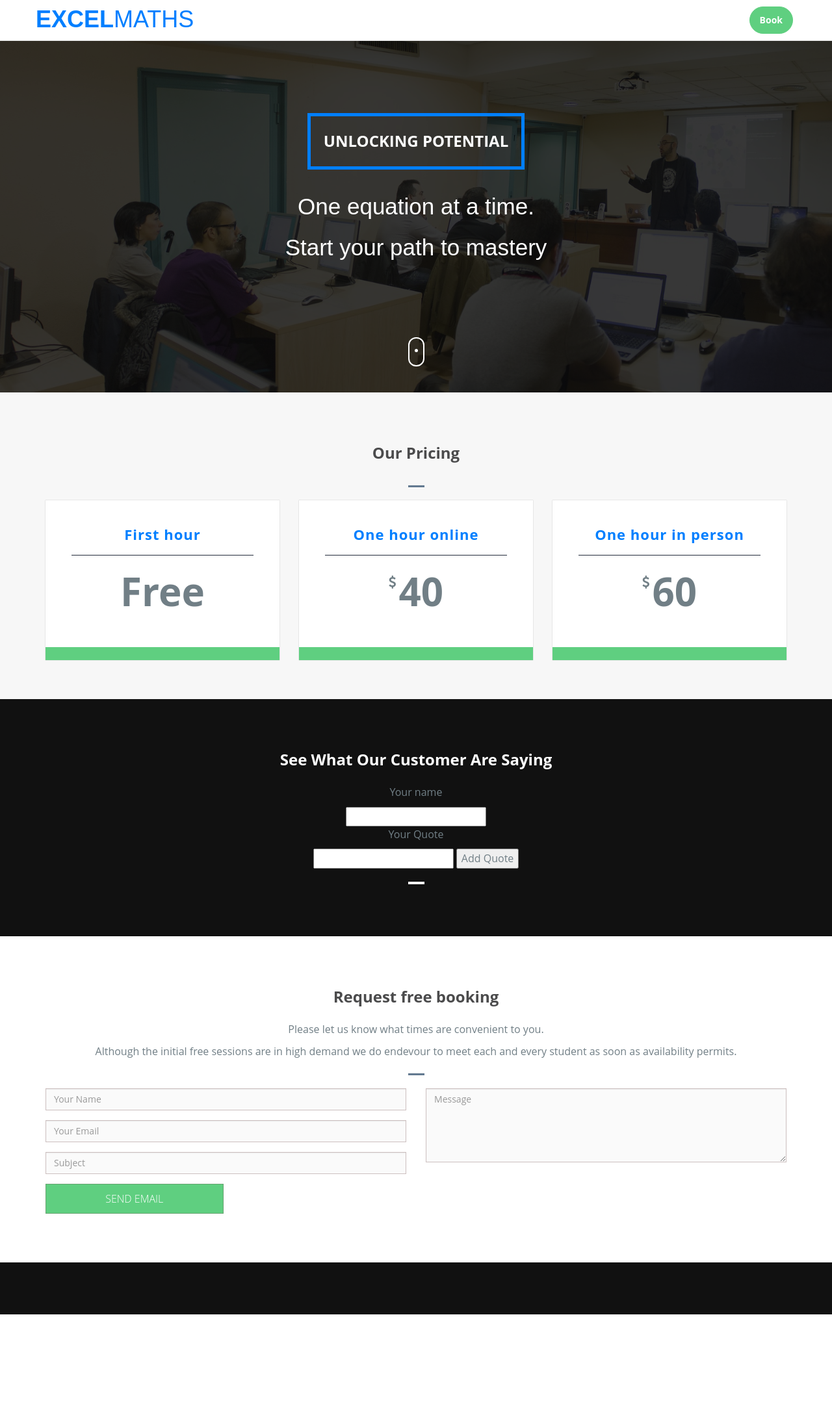
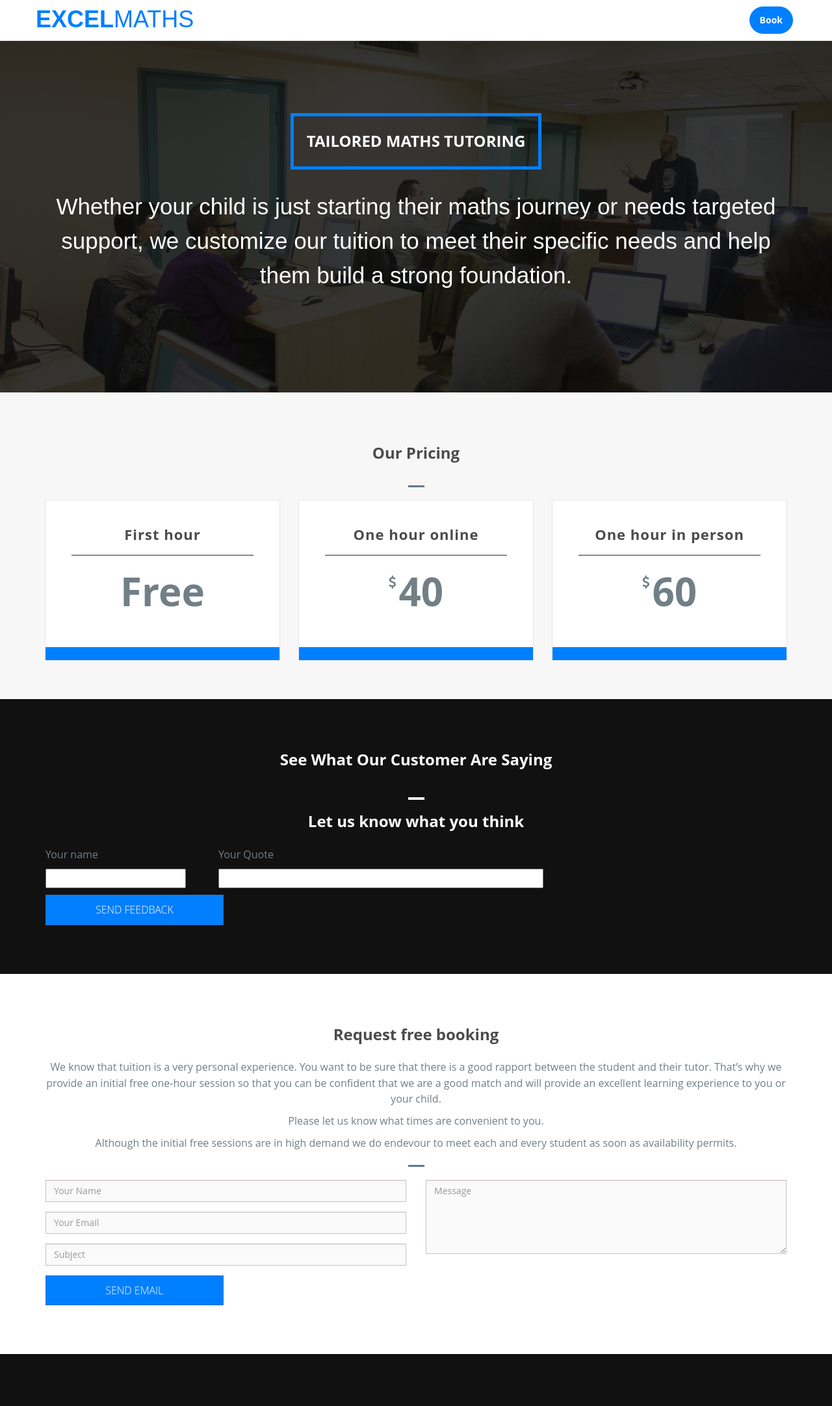
Before and after one commit to DarrenRobinson500/alex_website, a Django app: page / in a window 1280 px wide. Shown: the whole page at 65% size. Before the commit the page ends 2023 px from the top, so only its background shows below. Run offline with Django 5.2, Linux system fonts and the light colour scheme; data that the repository does not hold is empty; some libraries are stand-ins or nearby versions.

Commit message:
Fixed formatting

```diff
--- a/app/static/app/css/style.css
+++ b/app/static/app/css/style.css
@@ -37,10 +37,10 @@ h1, h2, h3, h4, h5, h6{
     color: #4B4B4C;
 }
 a{
-    color: #5fcf80;
+    color: #007FFF;
 }
 a:hover, a:focus{
-    color: #5fcf80;
+    color: #007FFF;
 }
 /***********************************
 Navigation bar
@@ -55,7 +55,7 @@ Navigation bar
     padding: 84px;
 }
 .navbar-default .navbar-nav > li > a {
-    color: #717f86;
+    color: #007FFF;
     font-size: 14px;
     font-weight: 700;
 }
@@ -76,13 +76,13 @@ Navigation bar
 }
 
 .btn-trial a{
-	background-color: #5FCF80;
+	background-color: #007FFF;
 	border-radius: 25px;
 	color: #ffffff !important;
-	border: 1px solid #5FCF80;
+	border: 1px solid #007FFF;
 }
 .btn-trial a:hover, .btn-trial a:focus{
-	border: 1px solid #5FCF80;
+	border: 1px solid #007FFF;
 	background-color: #fff;
 	color: #007FFF !important;
 }
@@ -220,7 +220,7 @@ Banner
     font-size: 16px;
 }
 .quote .btn{
-    background-color: #5fcf80;
+    background-color: #007FFF;
     color: #fff;
     -webkit-transition: all 0.3s ease-in-out;
   -moz-transition: all 0.3s ease-in-out;
@@ -229,7 +229,7 @@ Banner
 }
 .quote .btn:hover, .quote .btn:focus{
     background-color: #fff;
-    color: #5fcf80;
+    color: #007FFF;
     border-color: #fff;
      -webkit-transition: all 0.3s ease-in-out;
   -moz-transition: all 0.3s ease-in-out;
@@ -345,7 +345,7 @@ Cta
     min-width: 280px;
     margin-left: -4px;
     margin-bottom: 2px;
-    border: 1px solid #5fcf80;
+    border: 1px solid #007FFF;
     background-color: rgb(247, 247, 247);
     border-radius: 30px 0px 0px 30px;
 }
@@ -353,7 +353,7 @@ Cta
     font-size: 18px;
     text-transform: capitalize;
     color: #fff;
-    background-color: #5fcf80;
+    background-color: #007FFF;
     border: 2px solid #fff;
     padding: 14px 30px;
     margin-left: -4px;
@@ -455,7 +455,7 @@ Price Table
 }
 .price-table .pricing-head h4 {
     font-size: 22px;
-    color: #007FFF;
+    color: ##232c3b;
     margin-top: 0px;
     letter-spacing: 1px;
     border-bottom: 1px solid #232c3b;
@@ -482,7 +482,7 @@ Price Table
     padding: 20px 0px;
     font-weight: bold !important;
     font-size: 14px;
-    background-color: #5fcf80;
+    background-color: #007FFF;
 }
 /***********************************
 Contact Us
@@ -600,14 +600,14 @@ Footer
     border-bottom: 1px solid rgba(255,255,255,0.2);
 }
 .btn-submit:hover, .btn-submit:focus{
-    background-color: #5fcf80;
+    background-color: #007FFF;
     color: #fff;
 }
 .btn-submit{
 	padding: 14px 12px;
 	border-radius: 50px;
 	text-transform: uppercase;
-    background-color: #5fcf80;
+    background-color: #007FFF;
     color: #fff;
 }
 .btn-submit i{
@@ -655,7 +655,7 @@ Footer
     padding: 10px 20px;
 }
 .light-form-button{
-    background: #5fcf80;
+    background: #007FFF;
     border: 1px solid rgba(119, 81, 81, 0.34);
     width: 24%;
     padding: 10px 10px;
@@ -669,7 +669,7 @@ Footer
   transition: all 0.3s ease-in-out;
 }
 .btn-green, .btn-green:hover{
-    background-color: #5fcf80;
+    background-color: #007FFF;
     color: #fff;
 }
 .footer .form-control:focus{
--- a/app/templates/home.html
+++ b/app/templates/home.html
@@ -7,7 +7,7 @@
 <head>
   <meta charset="utf-8">
   <meta name="viewport" content="width=device-width, initial-scale=1">
-  <title>Excel</title>
+  <title>ExcelMaths</title>
   <meta name="description" content="">
   <meta name="keywords" content="">
   <link rel="stylesheet" type="text/css" href="{% static 'app/https://fonts.googleapis.com/css?family=Open+Sans|Candal|Alegreya+Sans' %}">
@@ -101,15 +101,11 @@
         <div class="row">
           <div class="banner-text text-center">
             <div class="text-border">
-              <h2 class="text-dec">Unlocking Potential</h2>
+              <h2 class="text-dec">Tailored Maths Tutoring</h2>
             </div>
             <div class="intro-para text-center quote">
-              <p class="big-text">One equation at a time.</p>
-              <p class="big-text">Start your path to mastery</p>
+              <p class="big-text">Whether your child is just starting their maths journey or needs targeted support, we customize our tuition to meet their specific needs and help them build a strong foundation.</p>
             </div>
-            <a href="#feature" class="mouse-hover">
-              <div class="mouse"></div>
-            </a>
           </div>
         </div>
       </div>
@@ -182,18 +178,7 @@
       <div class="row">
         <div class="header-section text-center">
           <h2 class="white">See What Our Customer Are Saying</h2>
-
-          <form action="{% url 'quote' %}" class="form-inline my-2 my-lg-0" method="POST">
-            {% csrf_token %}
-            <p>Your name</p>
-            <input type="text" name="name">
-            <p>Your Quote</p>
-            <input type="text" name="quote">
-            <button type="submit">Add Quote</button>
-          </form>
-
           <p class="white"></p>
-          <hr class="bottom-line bg-white">
         </div>
 
           {% for quote in quotes %}
@@ -214,7 +199,35 @@
           {% endfor %}
 
         </div>
+          <hr class="bottom-line bg-white">
+
+        <div class="header-section text-center">
+          <h2 class="white">Let us know what you think</h2>
+          <p class="white"></p>
+        </div>
+
+          <form action="{% url 'quote' %}" class="form-inline my-2 my-lg-0" method="POST">
+            {% csrf_token %}
+            <table>
+              <tr>
+                <td>
+                  <p>Your name</p>
+                  <input type="text" name="name">
+                </td>
+                <td style="min-width:50px">
+                </td>
+                <td>
+                  <p>Your Quote</p>
+                  <input type="text" name="quote" style="min-width:500px">
+                </td>
+              </tr>
+            </table>
+            <p></p>
+            <button type="submit" class="form contact-form-button light-form-button oswald light">SEND FEEDBACK</button>
+          </form>
+
       </div>
+
     </div>
   </section>
   <!--/ Testimonial-->
@@ -224,6 +237,9 @@
       <div class="row">
         <div class="header-section text-center">
           <h2>Request free booking</h2>
+
+          <p>We know that tuition is a very personal experience. You want to be sure that there is a good rapport between the student and their tutor. That’s why we provide an initial free one-hour session so that you can be confident that we are a good match and will provide an excellent learning experience to you or your child.</p>
+
           <p>Please let us know what times are convenient to you.</p><p> Although the initial free sessions are in high demand we do endevour to meet each and every student as soon as availability permits.</p>
           <hr class="bottom-line">
         </div>
```
Also changed, not shown: static/app/css/style.css (+4 -4 lines).
